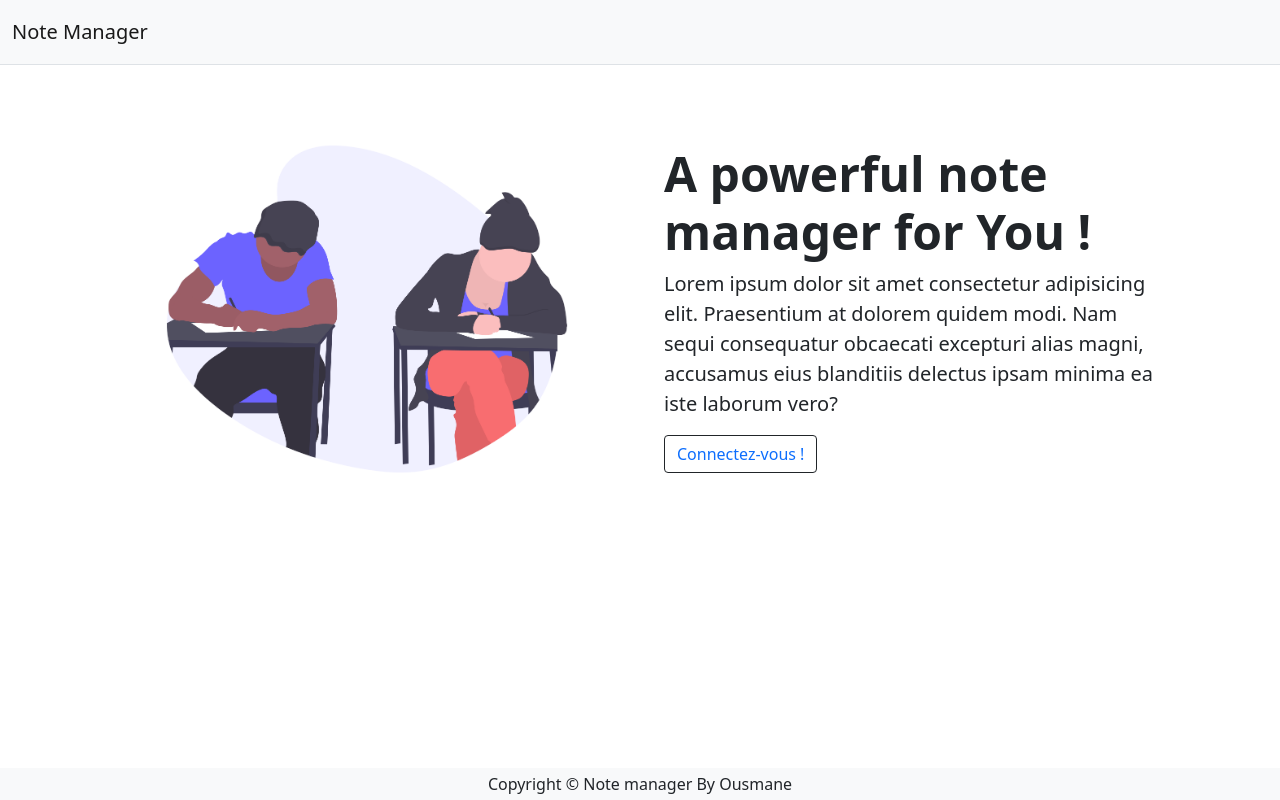
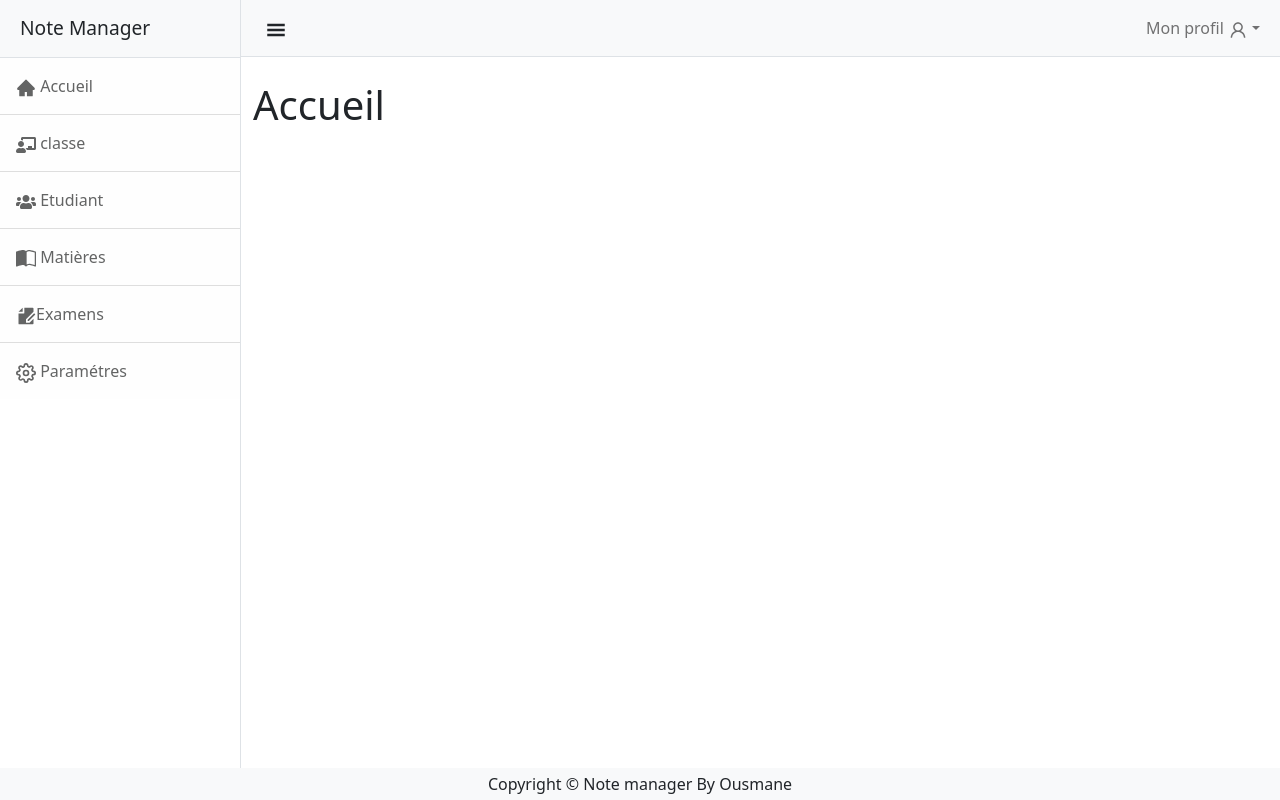
Before and after one commit to ousmab/gestion_note, a React (Create React App) app: page / in a window 1280 px wide. Built offline with nearby package versions, Linux system fonts and the light colour scheme; sample sign-in values are in the browser's storage.

Commit message:
improve protected route

```diff
--- a/src/App.js
+++ b/src/App.js
@@ -18,10 +18,11 @@ import ProtectedRoute from './components/ProtectedRoute';
 
       <Router>
             <Switch>
-                <Route  exact path="/" component={Main}  />
+
                 <ProtectedRoute exact path="/dashboard" component={Dashboard} />
-                <Route  path="/login" component={Login}  />
-                <Route component={Error}    />
+                <ProtectedRoute  exact path="/" component={Main} dontGoWhenConnected={true} />
+                <ProtectedRoute  path="/login" component={Login} dontGoWhenConnected={true} />
+                <ProtectedRoute component={Error} />
             </Switch>
             <Footer />
       </Router>
--- a/src/components/ProtectedRoute.js
+++ b/src/components/ProtectedRoute.js
@@ -1,4 +1,4 @@
-import React, { useState } from 'react'
+import React, { useState, useEffect } from 'react'
 
 import { Redirect, Route } from "react-router-dom"
 import ConnexionManager from './ConnexionManager'
@@ -15,26 +15,30 @@ export default function ProtectedRoute({dontGoWhenConnected,homeWhenConnected:Ho
         component           : cest le composant sur lequel on doit rediriger
         ...rest             : c'est sont les autres props (path, exact etc..)
     */}
-
-
+    let status = ConnexionManager.getStatus()
 
     return (
 
-        <Route
-            {...rest}
+        ! dontGoWhenConnected ?
+        (
+            <Route
+                {...rest}
+                render={(props)=>{
+                        return status ? <Component {...props} /> : <Redirect  to={{pathname:"/", state: {from : props.location} }} />
+                    }
+                }
+            />
+        ) :
+        (
+            <Route
+                {...rest}
+                render={(props)=>{
+                    return status ? <Dashboard {...props} /> : <Component {...props} />
+                    }
+                }
+            />
+        )
 
-            render={(props)=>{
-                let status = ConnexionManager.getStatus()
-                console.log(status,"ddd")
-            if (status){
-                return dontGoWhenConnected ? <Dashboard {...props} /> : <Component {...props} />
-            }else{
-                return <Redirect  to={{pathname:"/", state: {from : props.location} }} />
-            }
-
-            }}
-        >
-        </Route>
 
     )
 }
```
